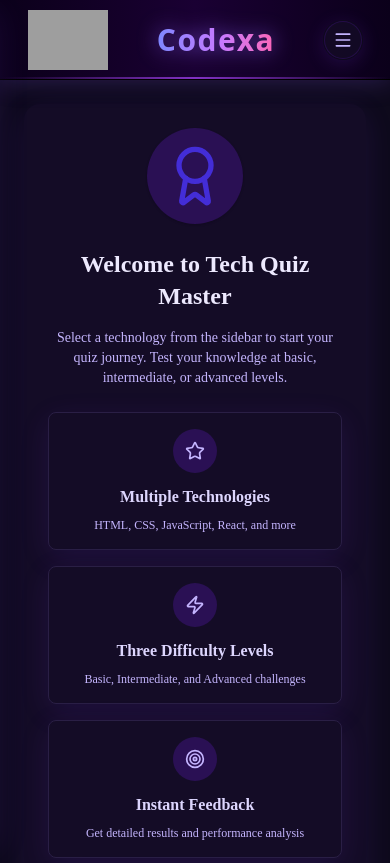
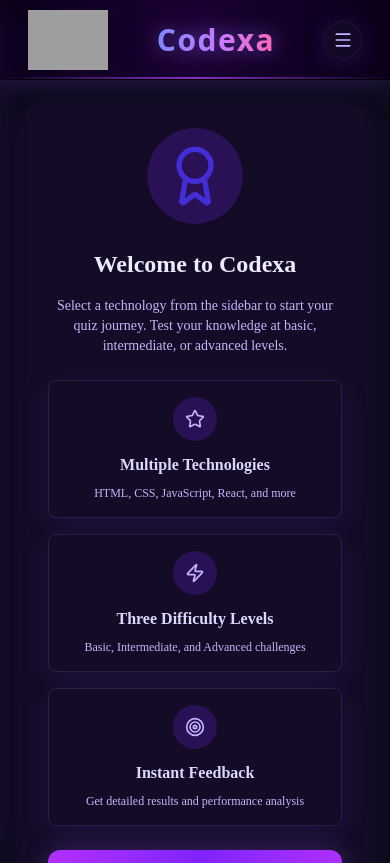
Before and after one commit to meena431/quiz-app, a React (Vite) app in the folder frontend/: page / in a window 390 px wide. Shown: the top 863 px of the page. Built offline with nearby package versions, Linux system fonts and the light colour scheme; grey boxes are pictures that could not be loaded.

Commit message:
style: finalize dashboard UI and responsive welcome page

```diff
--- a/frontend/src/components/Sidebar.jsx
+++ b/frontend/src/components/Sidebar.jsx
@@ -462,7 +462,7 @@ const Sidebar = () => {
                                     <Award size={64} className="text-indigo-700" />
                                 </div>
                                 <h2 className={sidebarStyles.welcomeTitle}>
-                                    Welcome to Tech Quiz Master
+                                    Welcome to Codexa
                                 </h2>
                                 <p className={sidebarStyles.welcomeDescription}>
                                     Select a technology from the sidebar to start your quiz
```
